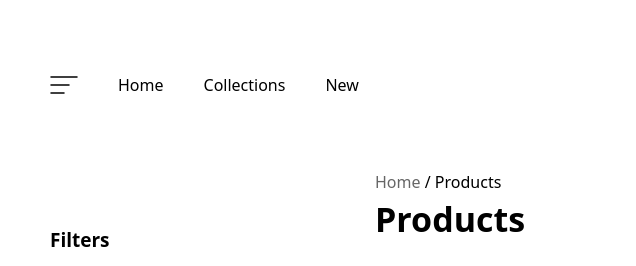
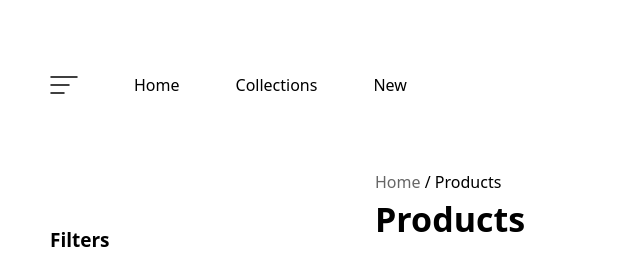
Before and after one commit to SadraKhalaj/fashionStore, a website: page src/index.html in a window 1280 px wide. Shown: the top 266 px of the page, 0-636 px from the left. Drawn offline with Linux system fonts and the light colour scheme.

Commit message:
html completed

```diff
--- a/src/index.html
+++ b/src/index.html
@@ -9,7 +9,7 @@
   <body class="px-[50px]">
     <main class="">
       <nav class="w-full flex justify-between items-center  py-15">
-        <ul class="flex w-1/3 justify-start items-center gap-10">
+        <ul class="flex w-1/3 justify-start items-center gap-14">
           <li>
             <a href=""
               ><svg
```
Also changed, not shown: src/output.css.
